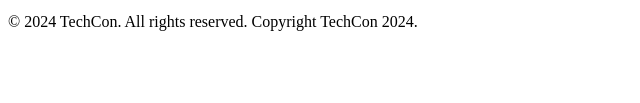
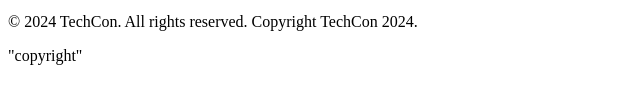
Before and after one commit to haytem06/TechCon_HTML, a plain HTML site: page techcon_website/schedule.html in a window 1280 px wide. Shown: the part 367-470 px from the top of the page, 0-640 px from the left. Drawn offline with Linux system fonts and the light colour scheme.

Commit message:
Update schedule.html

```diff
--- a/techcon_website/schedule.html
+++ b/techcon_website/schedule.html
@@ -68,6 +68,7 @@
     </main>
     <footer>
         <p>&copy; 2024 TechCon. All rights reserved. Copyright TechCon 2024.</p>
+        "copyright"
     </footer>
 </body>
 </html>
```
